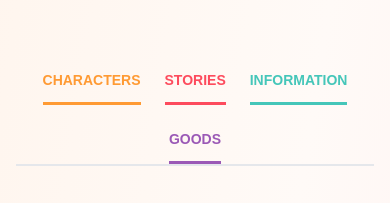
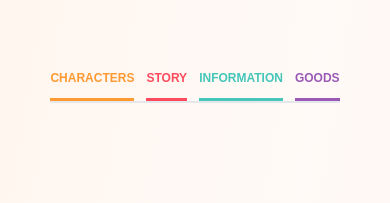
Before and after one commit to rnezzod/mkp2025, a Next.js app: page / in a window 390 px wide. Shown: the part 382-585 px from the top of the page. Built offline with nearby package versions, Linux system fonts and the light colour scheme; no server answers.

Commit message:
タブの幅調整

```diff
--- a/src/app/page.tsx
+++ b/src/app/page.tsx
@@ -252,10 +252,10 @@ export default function Home() {
 
         {/* タブナビゲーション */}
         <div className="flex justify-center mb-24">
-          <div className="flex gap-6 sm:gap-8 md:gap-12 border-b-2 border-gray-200 flex-wrap justify-center">
+          <div className="flex gap-3 sm:gap-6 md:gap-12 border-b-2 border-gray-200 justify-center">
             <button
               onClick={() => document.getElementById('characters')?.scrollIntoView({ behavior: 'smooth', block: 'start' })}
-              className="pb-3 text-sm sm:text-base md:text-lg font-bold transition-colors duration-200 border-b-3 hover:opacity-70"
+              className="pb-3 text-xs sm:text-sm md:text-lg font-bold transition-colors duration-200 border-b-3 hover:opacity-70"
               style={{
                 color: '#FF9A33',
                 borderBottom: '3px solid #FF9A33'
@@ -265,17 +265,17 @@ export default function Home() {
             </button>
             <button
               onClick={() => document.getElementById('stories')?.scrollIntoView({ behavior: 'smooth', block: 'start' })}
-              className="pb-3 text-sm sm:text-base md:text-lg font-bold transition-colors duration-200 border-b-3 hover:opacity-70"
+              className="pb-3 text-xs sm:text-sm md:text-lg font-bold transition-colors duration-200 border-b-3 hover:opacity-70"
               style={{
                 color: '#FD4B5D',
                 borderBottom: '3px solid #FD4B5D'
               }}
             >
-              STORIES
+              STORY
             </button>
             <button
               onClick={() => document.getElementById('information')?.scrollIntoView({ behavior: 'smooth', block: 'start' })}
-              className="pb-3 text-sm sm:text-base md:text-lg font-bold transition-colors duration-200 border-b-3 hover:opacity-70"
+              className="pb-3 text-xs sm:text-sm md:text-lg font-bold transition-colors duration-200 border-b-3 hover:opacity-70"
               style={{
                 color: '#45C6B9',
                 borderBottom: '3px solid #45C6B9'
@@ -285,7 +285,7 @@ export default function Home() {
             </button>
             <button
               onClick={() => document.getElementById('goods')?.scrollIntoView({ behavior: 'smooth', block: 'start' })}
-              className="pb-3 text-sm sm:text-base md:text-lg font-bold transition-colors duration-200 border-b-3 hover:opacity-70"
+              className="pb-3 text-xs sm:text-sm md:text-lg font-bold transition-colors duration-200 border-b-3 hover:opacity-70"
               style={{
                 color: '#9B59B6',
                 borderBottom: '3px solid #9B59B6'
@@ -501,7 +501,7 @@ export default function Home() {
         {/* ストーリー見出し */}
         <div id="stories" className="text-center mb-12 mt-24 scroll-mt-32">
           <h3 className="text-4xl sm:text-5xl md:text-6xl font-black tracking-wider" style={{ color: '#FD4B5D' }}>
-            STORIES
+            STORY
           </h3>
         </div>
 
```
